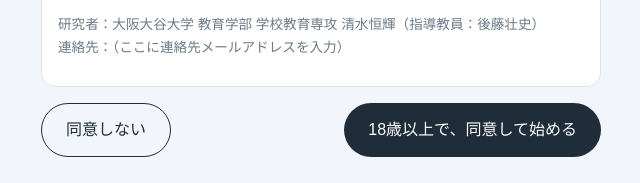
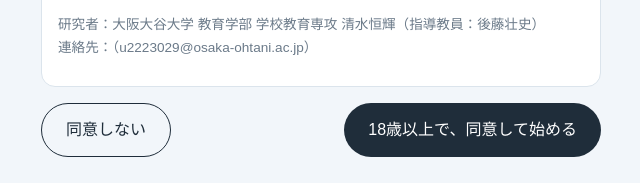
Before and after one commit to shgame07/Prospective-Parenting-Self-Efficacy, a plain HTML site: page index.html in a window 1280 px wide. Shown: the part 315-498 px from the top of the page, 319-959 px from the left. Drawn offline with Linux system fonts and the light colour scheme.

Commit message:
Update contact email in index.html

```diff
--- a/index.html
+++ b/index.html
@@ -22,7 +22,7 @@ button.s{background:none;color:var(--ink);border:1.5px solid var(--ink)}
 </style></head><body><main id="app"></main>
 <script>
 const GAS='https://script.google.com/macros/s/AKfycbyE3PPTDVMWiNXchG3oeKo1YnVaZqExPlZOOn086HKxHcymNn-nm1gBIMuuEA7KCTltyw/exec';
-const CONTACT='（ここに連絡先メールアドレスを入力）';
+const CONTACT='（u2223029@osaka-ohtani.ac.jp）';
 const LABS=['まったくそう思わない','そう思わない','あまりそう思わない','ややそう思う','そう思う','非常にそう思う'];
 const LG=`<div class="lg">${LABS.map((t,i)=>`<span>${i+1} ${t}</span>`).join('')}</div>`;
 const CAP=(k,j)=>{const v=(s.r[k]||[])[j];return v?`${v} ${LABS[v-1]}`:'1〜6から選んでください'};
```
